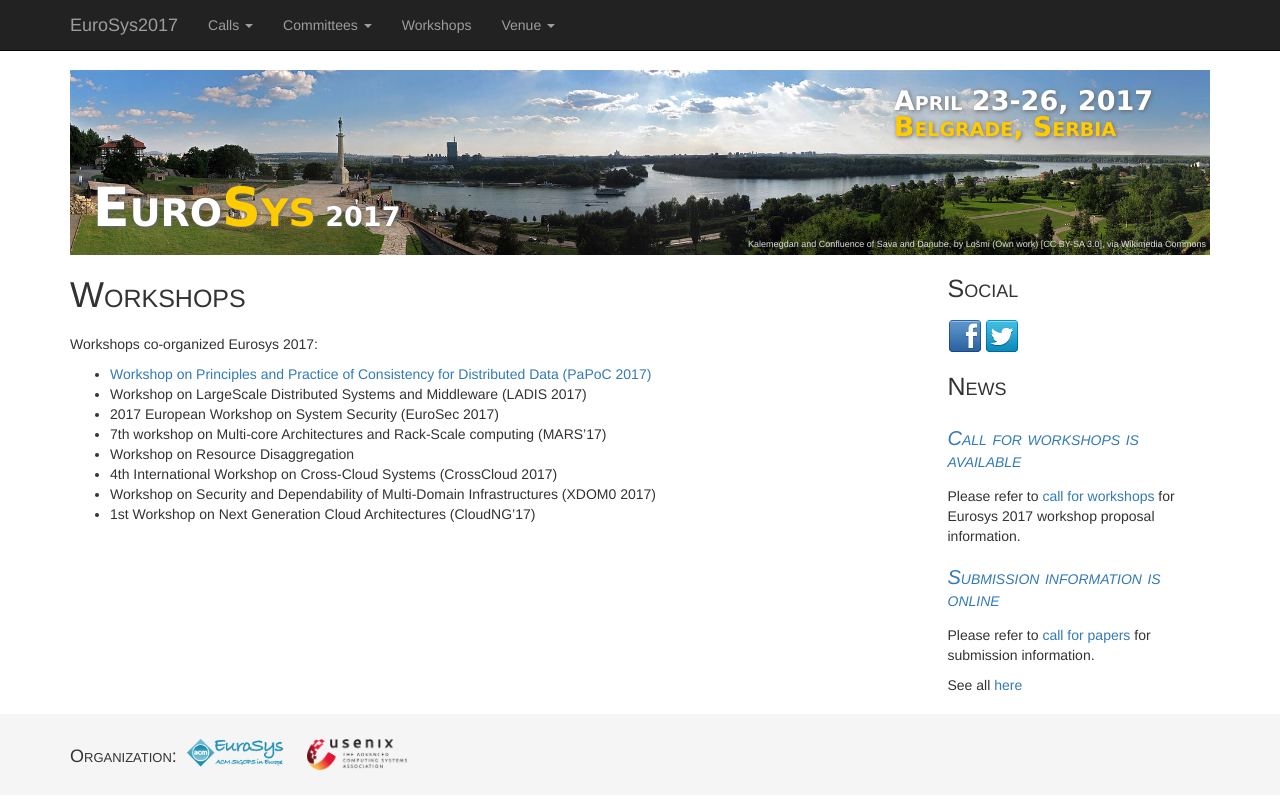
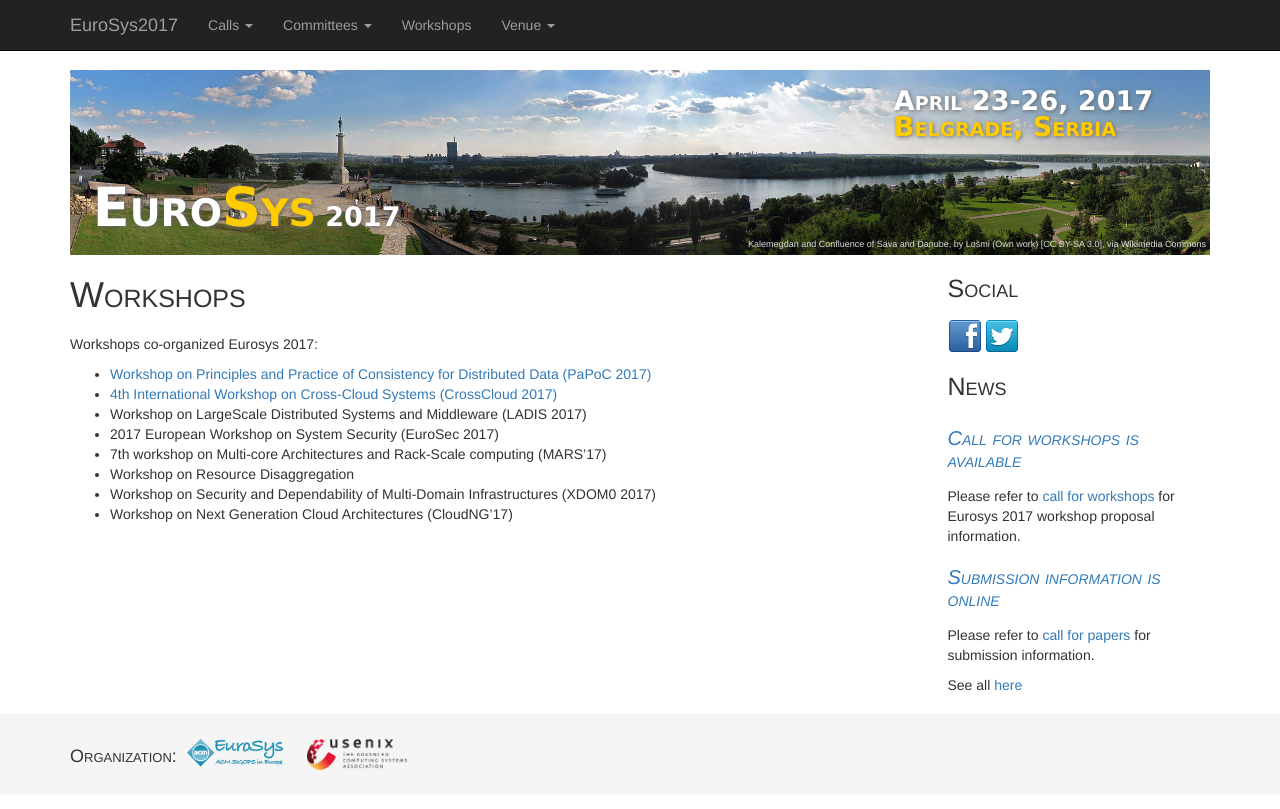
Before and after one commit to eurosys-chapter/2017, a Jekyll site: the page built from workshops.md, in a window 1280 px wide. Shown: the top 809 px of the page. Built offline with Jekyll 4.4.1, drawn with Linux system fonts in a browser that asks for light colours; nearby versions of some CDN libraries.

Commit message:
Signed-off-by: Marko Vukolic <mvu@zurich.ibm.com>

```diff
--- a/workshops.md
+++ b/workshops.md
@@ -9,10 +9,10 @@ published: true
 Workshops co-organized Eurosys 2017:
 
 * <a href="http://software.imdea.org/Conferences/PAPOC17/" target="_blank"> Workshop on Principles and Practice of Consistency for Distributed Data (PaPoC 2017)</a>
+* <a href="http://www.comp.lancs.ac.uk/~elkhatib/crosscloud/" target="_blank"> 4th International Workshop on Cross-Cloud Systems (CrossCloud 2017) </a>
 * Workshop on LargeScale Distributed Systems and Middleware (LADIS 2017)
 * 2017 European Workshop on System Security (EuroSec 2017)
 * 7th workshop on Multi-core Architectures and Rack-Scale computing (MARS'17)
 * Workshop on Resource Disaggregation
-* 4th International Workshop on Cross-Cloud Systems (CrossCloud 2017)
 * Workshop on Security and Dependability of Multi-Domain Infrastructures (XDOM0 2017)
-* 1st Workshop on Next Generation Cloud Architectures (CloudNG'17)
+* Workshop on Next Generation Cloud Architectures (CloudNG'17)
```
